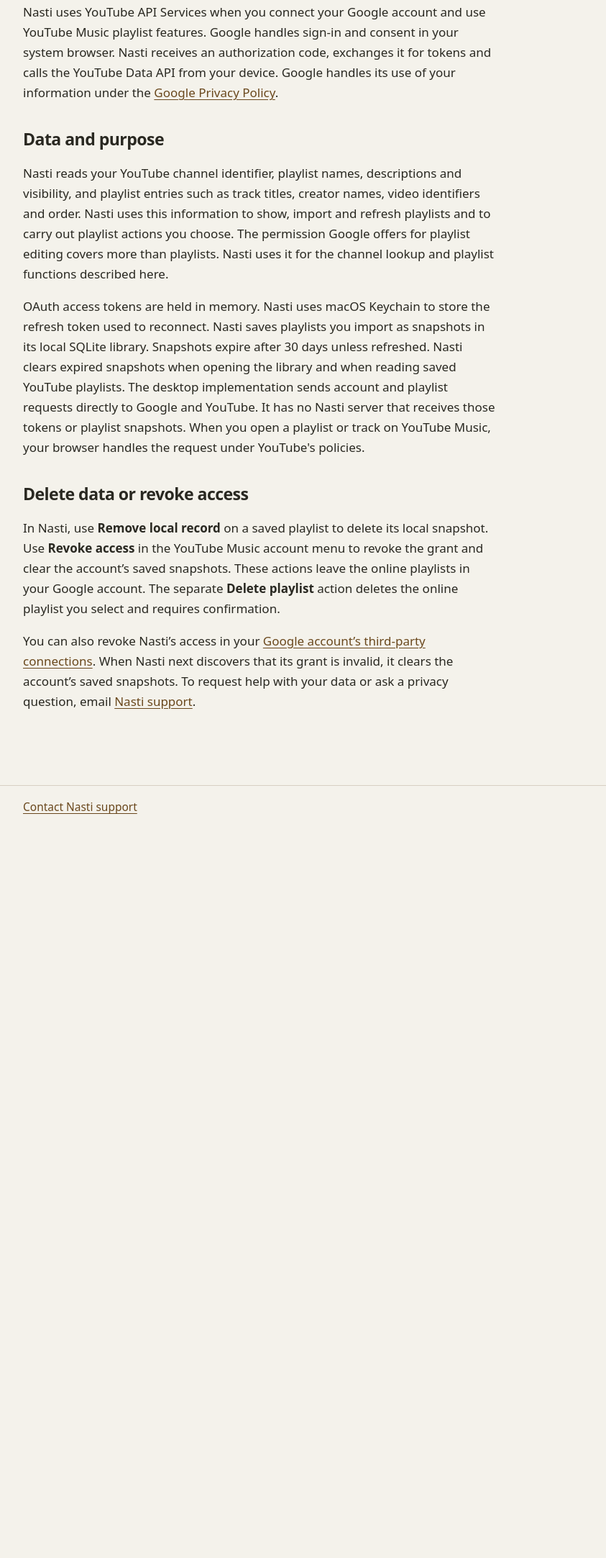
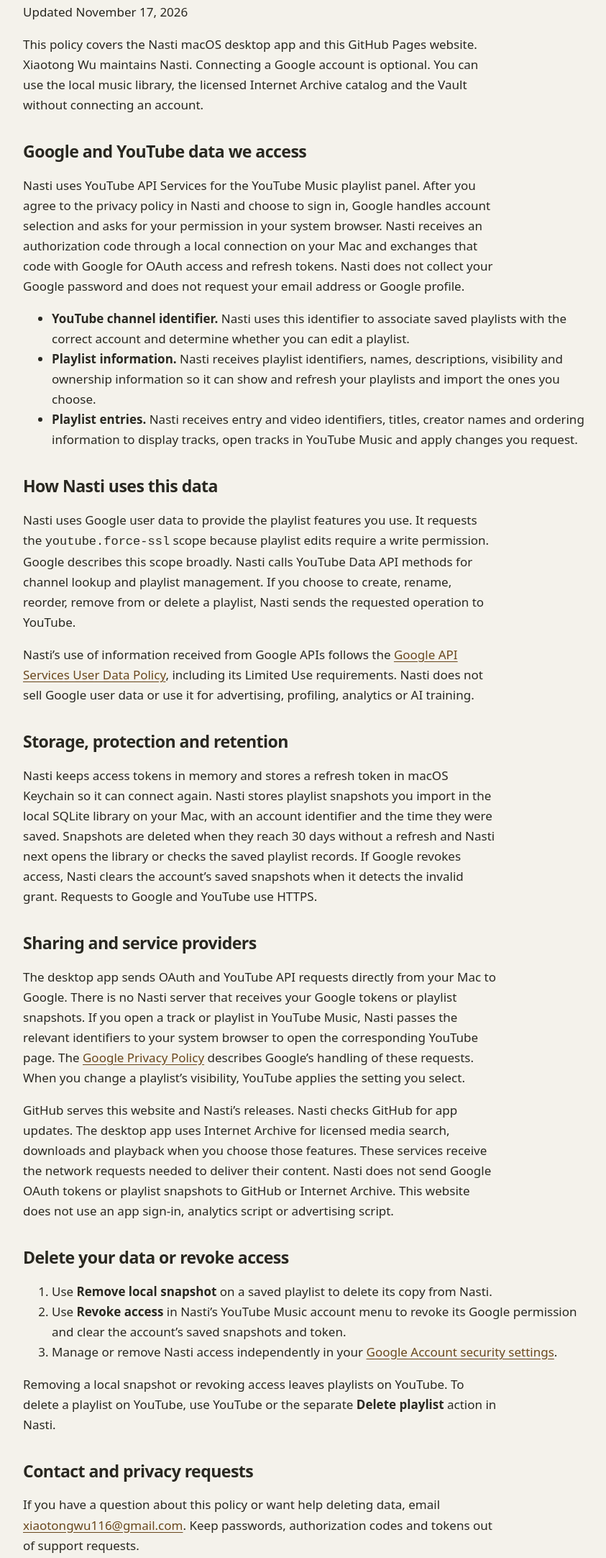
Before and after one commit to xiaotwu/Nasti, a plain HTML site: page privacy.html in a window 1280 px wide. Shown: the part 275-2440 px from the top of the page at 72% size, without its empty margins (217-1060 px from the left). Before the commit the page ends 1452 px from the top, so only its background shows below. Drawn offline with Linux system fonts and the light colour scheme.

Commit message:
Detail Google data use, retention, and deletion on the privacy page

```diff
--- a/privacy.html
+++ b/privacy.html
@@ -18,13 +18,32 @@
   </header>
   <main class="shell">
 <h1>Nasti privacy policy</h1>
-<p>Nasti uses YouTube API Services when you connect your Google account and use YouTube Music playlist features. Google handles sign-in and consent in your system browser. Nasti receives an authorization code, exchanges it for tokens and calls the YouTube Data API from your device. Google handles its use of your information under the <a href="https://policies.google.com/privacy">Google Privacy Policy</a>.</p>
-<h2>Data and purpose</h2>
-<p>Nasti reads your YouTube channel identifier, playlist names, descriptions and visibility, and playlist entries such as track titles, creator names, video identifiers and order. Nasti uses this information to show, import and refresh playlists and to carry out playlist actions you choose. The permission Google offers for playlist editing covers more than playlists. Nasti uses it for the channel lookup and playlist functions described here.</p>
-<p>OAuth access tokens are held in memory. Nasti uses macOS Keychain to store the refresh token used to reconnect. Nasti saves playlists you import as snapshots in its local SQLite library. Snapshots expire after 30 days unless refreshed. Nasti clears expired snapshots when opening the library and when reading saved YouTube playlists. The desktop implementation sends account and playlist requests directly to Google and YouTube. It has no Nasti server that receives those tokens or playlist snapshots. When you open a playlist or track on YouTube Music, your browser handles the request under YouTube's policies.</p>
-<h2>Delete data or revoke access</h2>
-<p>In Nasti, use <strong>Remove local record</strong> on a saved playlist to delete its local snapshot. Use <strong>Revoke access</strong> in the YouTube Music account menu to revoke the grant and clear the account’s saved snapshots. These actions leave the online playlists in your Google account. The separate <strong>Delete playlist</strong> action deletes the online playlist you select and requires confirmation.</p>
-<p>You can also revoke Nasti’s access in your <a href="https://myaccount.google.com/connections">Google account’s third-party connections</a>. When Nasti next discovers that its grant is invalid, it clears the account’s saved snapshots. To request help with your data or ask a privacy question, email <a href="mailto:xiaotongwu116@gmail.com">Nasti support</a>.</p>
+<p>Updated <time datetime="2026-11-17">November 17, 2026</time></p>
+<p>This policy covers the Nasti macOS desktop app and this GitHub Pages website. Xiaotong Wu maintains Nasti. Connecting a Google account is optional. You can use the local music library, the licensed Internet Archive catalog and the Vault without connecting an account.</p>
+<h2>Google and YouTube data we access</h2>
+<p>Nasti uses YouTube API Services for the YouTube Music playlist panel. After you agree to the privacy policy in Nasti and choose to sign in, Google handles account selection and asks for your permission in your system browser. Nasti receives an authorization code through a local connection on your Mac and exchanges that code with Google for OAuth access and refresh tokens. Nasti does not collect your Google password and does not request your email address or Google profile.</p>
+<ul>
+  <li><strong>YouTube channel identifier.</strong> Nasti uses this identifier to associate saved playlists with the correct account and determine whether you can edit a playlist.</li>
+  <li><strong>Playlist information.</strong> Nasti receives playlist identifiers, names, descriptions, visibility and ownership information so it can show and refresh your playlists and import the ones you choose.</li>
+  <li><strong>Playlist entries.</strong> Nasti receives entry and video identifiers, titles, creator names and ordering information to display tracks, open tracks in YouTube Music and apply changes you request.</li>
+</ul>
+<h2>How Nasti uses this data</h2>
+<p>Nasti uses Google user data to provide the playlist features you use. It requests the <code>youtube.force-ssl</code> scope because playlist edits require a write permission. Google describes this scope broadly. Nasti calls YouTube Data API methods for channel lookup and playlist management. If you choose to create, rename, reorder, remove from or delete a playlist, Nasti sends the requested operation to YouTube.</p>
+<p>Nasti’s use of information received from Google APIs follows the <a href="https://developers.google.com/terms/api-services-user-data-policy">Google API Services User Data Policy</a>, including its Limited Use requirements. Nasti does not sell Google user data or use it for advertising, profiling, analytics or AI training.</p>
+<h2>Storage, protection and retention</h2>
+<p>Nasti keeps access tokens in memory and stores a refresh token in macOS Keychain so it can connect again. Nasti stores playlist snapshots you import in the local SQLite library on your Mac, with an account identifier and the time they were saved. Snapshots are deleted when they reach 30 days without a refresh and Nasti next opens the library or checks the saved playlist records. If Google revokes access, Nasti clears the account’s saved snapshots when it detects the invalid grant. Requests to Google and YouTube use HTTPS.</p>
+<h2>Sharing and service providers</h2>
+<p>The desktop app sends OAuth and YouTube API requests directly from your Mac to Google. There is no Nasti server that receives your Google tokens or playlist snapshots. If you open a track or playlist in YouTube Music, Nasti passes the relevant identifiers to your system browser to open the corresponding YouTube page. The <a href="https://policies.google.com/privacy">Google Privacy Policy</a> describes Google’s handling of these requests. When you change a playlist’s visibility, YouTube applies the setting you select.</p>
+<p>GitHub serves this website and Nasti’s releases. Nasti checks GitHub for app updates. The desktop app uses Internet Archive for licensed media search, downloads and playback when you choose those features. These services receive the network requests needed to deliver their content. Nasti does not send Google OAuth tokens or playlist snapshots to GitHub or Internet Archive. This website does not use an app sign-in, analytics script or advertising script.</p>
+<h2>Delete your data or revoke access</h2>
+<ol>
+  <li>Use <strong>Remove local snapshot</strong> on a saved playlist to delete its copy from Nasti.</li>
+  <li>Use <strong>Revoke access</strong> in Nasti’s YouTube Music account menu to revoke its Google permission and clear the account’s saved snapshots and token.</li>
+  <li>Manage or remove Nasti access independently in your <a href="https://security.google.com/settings/security/permissions">Google Account security settings</a>.</li>
+</ol>
+<p>Removing a local snapshot or revoking access leaves playlists on YouTube. To delete a playlist on YouTube, use YouTube or the separate <strong>Delete playlist</strong> action in Nasti.</p>
+<h2>Contact and privacy requests</h2>
+<p>If you have a question about this policy or want help deleting data, email <a href="mailto:xiaotongwu116@gmail.com">xiaotongwu116@gmail.com</a>. Keep passwords, authorization codes and tokens out of support requests.</p>
   </main>
   <footer class="shell"><a href="mailto:xiaotongwu116@gmail.com">Contact Nasti support</a></footer>
 </body>
```
